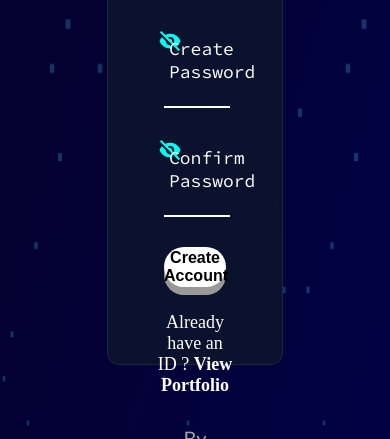
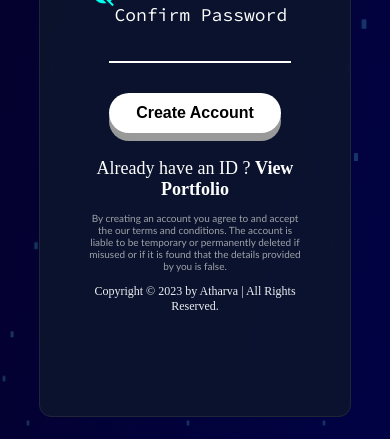
Before and after one commit to AtharvaSolanke/atharva_devfolio, a plain HTML site: page index.html in a window 390 px wide. Shown: the part 827-1266 px from the top of the page. Drawn offline with nearby package versions, Linux system fonts and the light colour scheme.

Commit message:
Update style.css

```diff
--- a/style.css
+++ b/style.css
@@ -266,3 +266,22 @@ i{
     text-align: center;
     margin-top: 50px;
 }
+
+/* Media Query */
+
+@media (max-width:768px){
+    .formCont{
+        width: 100%;
+        max-width: 80%;
+        height: 95%;
+
+    }
+    .tnc{
+        font-size: 10px;
+        margin-top: 12px;
+    }
+    .footer-txt{
+        font-size: 12px;
+        margin-top: 12px;
+    }
+}
```
